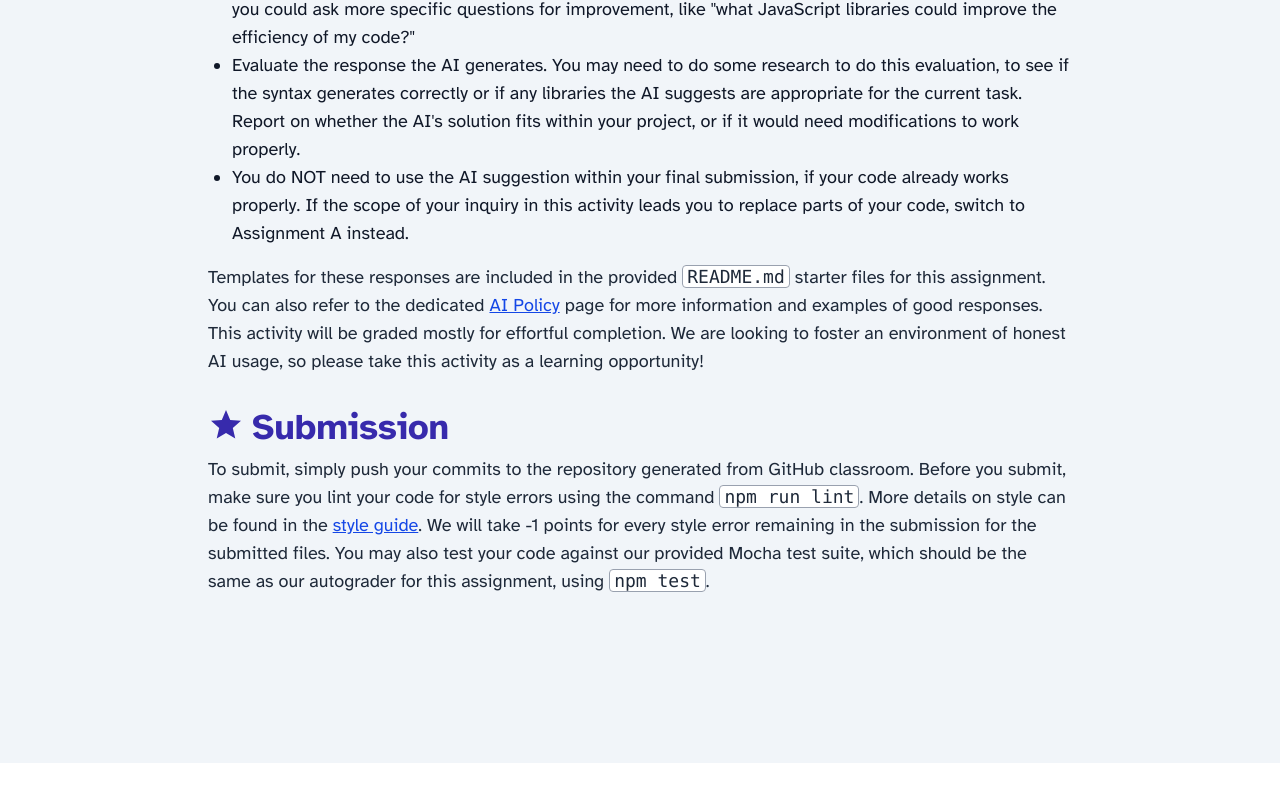
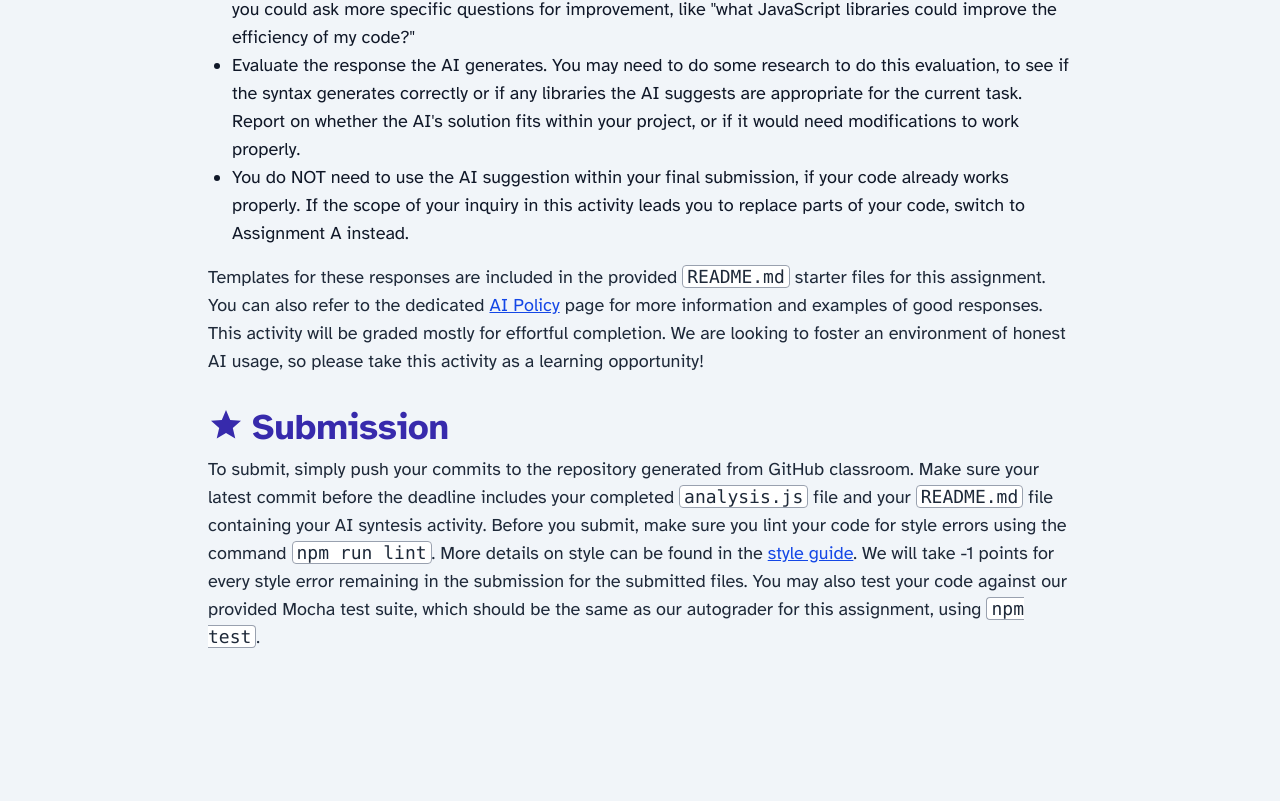
Before and after one commit to voravichs/cis_1962_sp_26, a React (Vite) app: page /1-data-analysis in a window 1280 px wide. Shown: the part 6291-7092 px from the top of the page. Before the commit the page ends 7054 px from the top, so only its background shows below. Built offline with nearby package versions, Linux system fonts and the light colour scheme.

Commit message:
update submission instructions hw1

```diff
--- a/src/Routes/Assignments/1-DataAnalysis.jsx
+++ b/src/Routes/Assignments/1-DataAnalysis.jsx
@@ -309,7 +309,7 @@ const csv = Papa.parse(some_data);`}</SyntaxHighlighter>
         <section id="submission" className="mb-8 scroll-mt-28 text-gray-800">
           <h2 className="text-2xl sm:text-3xl md:text-4xl text-indigo-800 font-bold mb-2 flex gap-2"> <MdGrade />Submission</h2>
           <p className='mb-4'>
-            To submit, simply push your commits to the repository generated from GitHub classroom. Before you submit, make sure you lint your code for style errors using the command <span className='inline-code'>npm run lint</span>. More details on style can be found in the <a href='style-guide' target="_blank" rel="noopener noreferrer" className="text-blue-700 underline">style guide</a>. We will take -1 points for every style error remaining in the submission for the submitted files. You may also test your code against our provided Mocha test suite, which should be the same as our autograder for this assignment, using <span className='inline-code'>npm test</span>.
+            To submit, simply push your commits to the repository generated from GitHub classroom. Make sure your latest commit before the deadline includes your completed <span className='inline-code'>analysis.js</span> file and your <span className='inline-code'>README.md</span> file containing your AI syntesis activity. Before you submit, make sure you lint your code for style errors using the command <span className='inline-code'>npm run lint</span>. More details on style can be found in the <a href='style-guide' target="_blank" rel="noopener noreferrer" className="text-blue-700 underline">style guide</a>. We will take -1 points for every style error remaining in the submission for the submitted files. You may also test your code against our provided Mocha test suite, which should be the same as our autograder for this assignment, using <span className='inline-code'>npm test</span>.
           </p>
         </section>
       </div>
```
